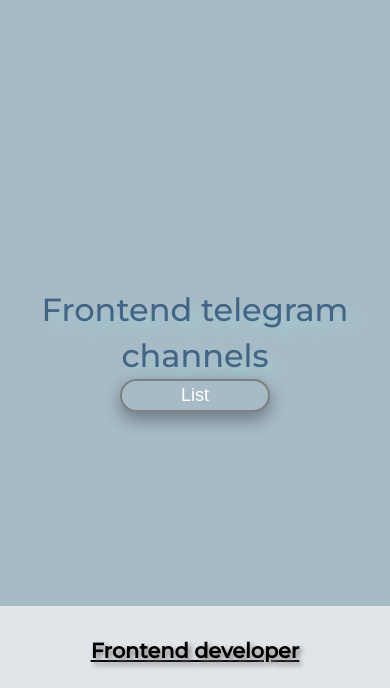
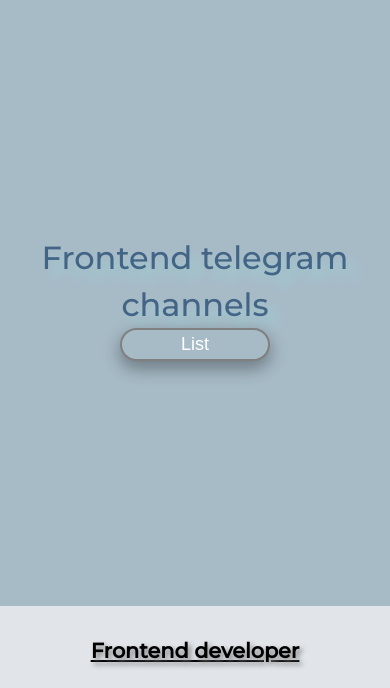
Before and after one commit to Maxim-Cherkasov/frontend-telegram-channels, a plain HTML site: page index.html in a window 390 px wide. Shown: the part 76-764 px from the top of the page. Drawn offline with Linux system fonts and the light colour scheme; grey boxes are pictures that could not be loaded.

Commit message:
margin-auto

```diff
--- a/styles.css
+++ b/styles.css
@@ -84,7 +84,7 @@
     display: flex;
     flex-direction: column;
     align-items: center;
-    margin: 20vh auto 0 auto;
+    margin: auto;
     padding: 0 20px 0 20px;
     max-width: 900px;
 }
@@ -202,12 +202,7 @@
         font-size: 1.125rem;
     }
     .top-h1 {
-        display: flex;
-        flex-direction: column;
-        align-items: center;
-        margin: 35vh auto 0 auto;
-        padding: 0 20px 0 20px;
-        max-width: 900px;
+       margin: auto;
     }
     .top-h1 h1 {
         margin: 0;
```
